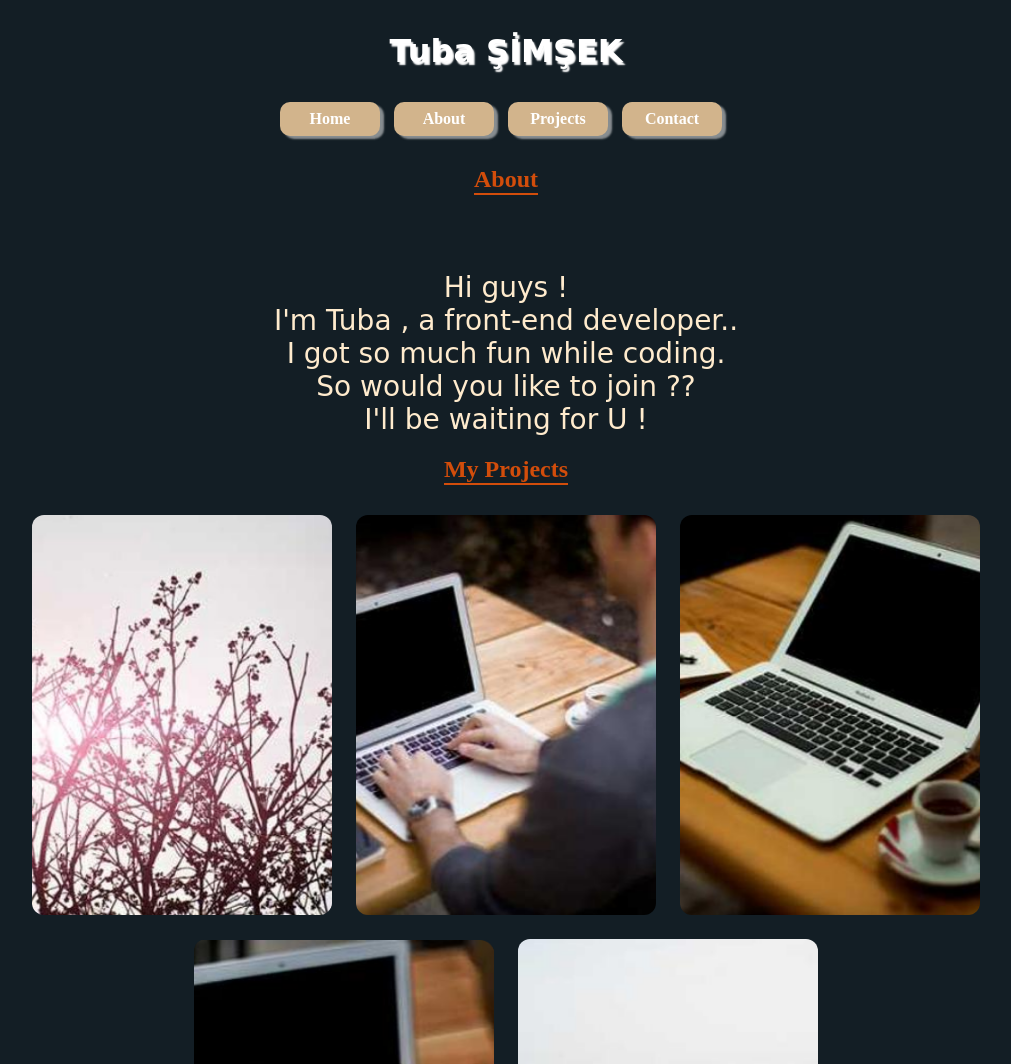
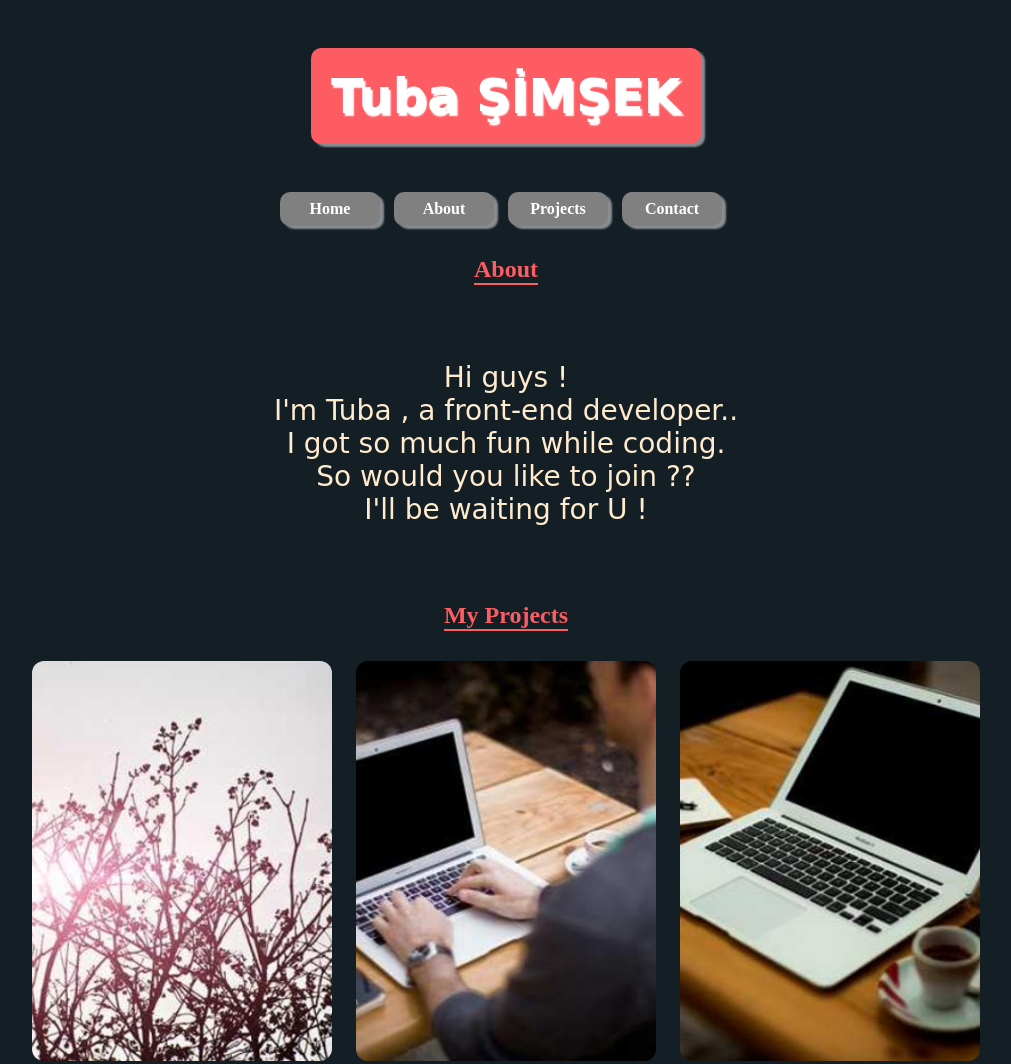
Before and after one commit to tuba-gibi/pro, a plain HTML site: page index.html in a window 1280 px wide. Shown: the top 1064 px of the page, without its empty margins (134-1145 px from the left). Drawn offline with Linux system fonts and the light colour scheme; a web font is replaced by a local one.

Commit message:
last changes

```diff
--- a/index.html
+++ b/index.html
@@ -84,7 +84,7 @@
 
       </form>
       <div class="top">
-        <a href="#head">Top</a>
+        <a href="#head">Up</a>
       </div>
     </footer>
   </body>
--- a/style.css
+++ b/style.css
@@ -7,8 +7,14 @@
   text-align: center;
 }
 h1 {
+  box-shadow: 4px 3px 2px rgba(252, 251, 251, 0.5);
+  display: inline-block;
+  padding: 20px;
+  border-radius: 10px;
+  background-color:#fd5c63;
   font-family: "Foldit", cursive;
   font-weight: 700;
+  font-size: 48px;
   text-shadow: 2px 3px 1.5px white;
   margin: 1em auto;
 }
@@ -17,7 +23,7 @@ h1:hover {
   font-weight: bolder;
 }
 header nav a {
-  background-color: tan;
+  background-color: gray;
   text-decoration: none;
   border-radius: 10px;
   padding: 0.5em 1em;
@@ -33,7 +39,7 @@ header nav a:hover {
   opacity: 0.7;
 }
 h3 {
-  color: rgb(210, 77, 11);
+  color: #fd5c63;
   font-size: 24px;
   display: inline-block;
   border-bottom: 2px solid;
@@ -62,7 +68,7 @@ p {
   font-family: "Rampart One", cursive;
   font-size: 28px;
   color: #ffebcd;
-  margin-top: 2em;
+  margin: 2em auto;
 }
 img:hover {
   opacity: 0.5;
```
